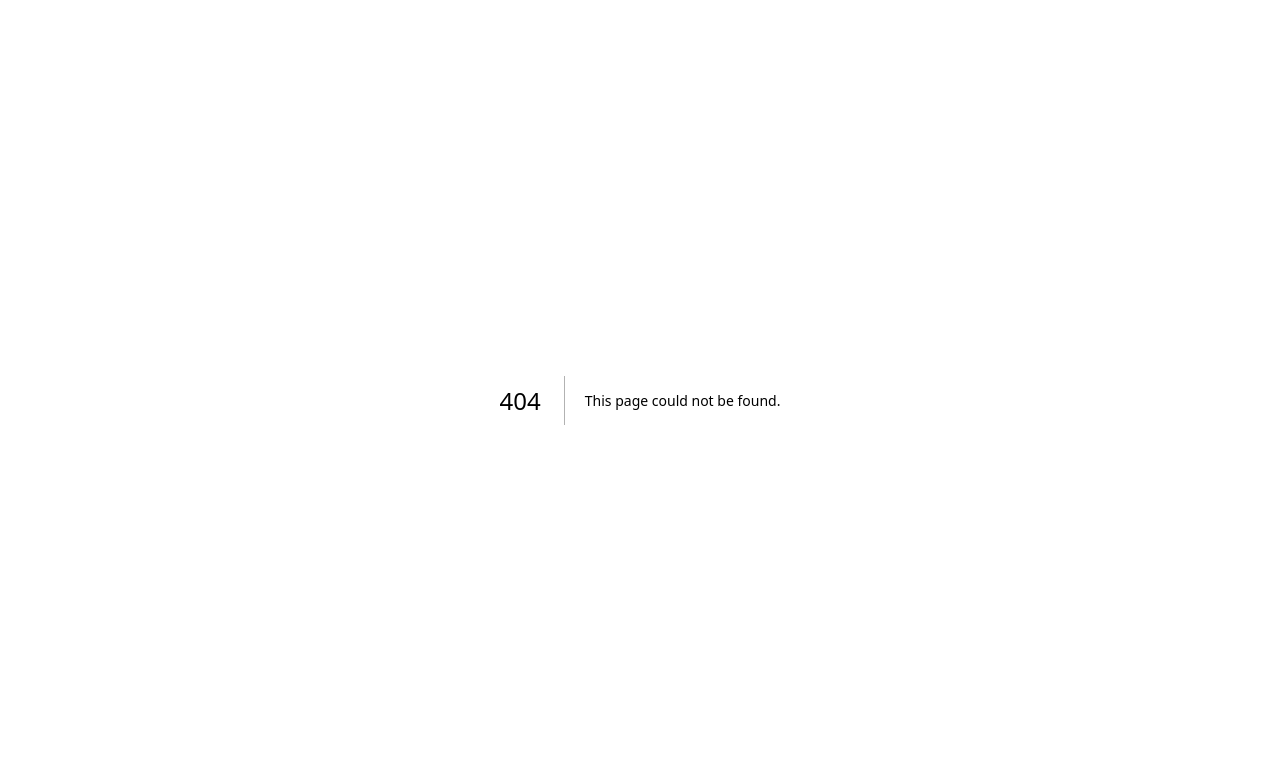
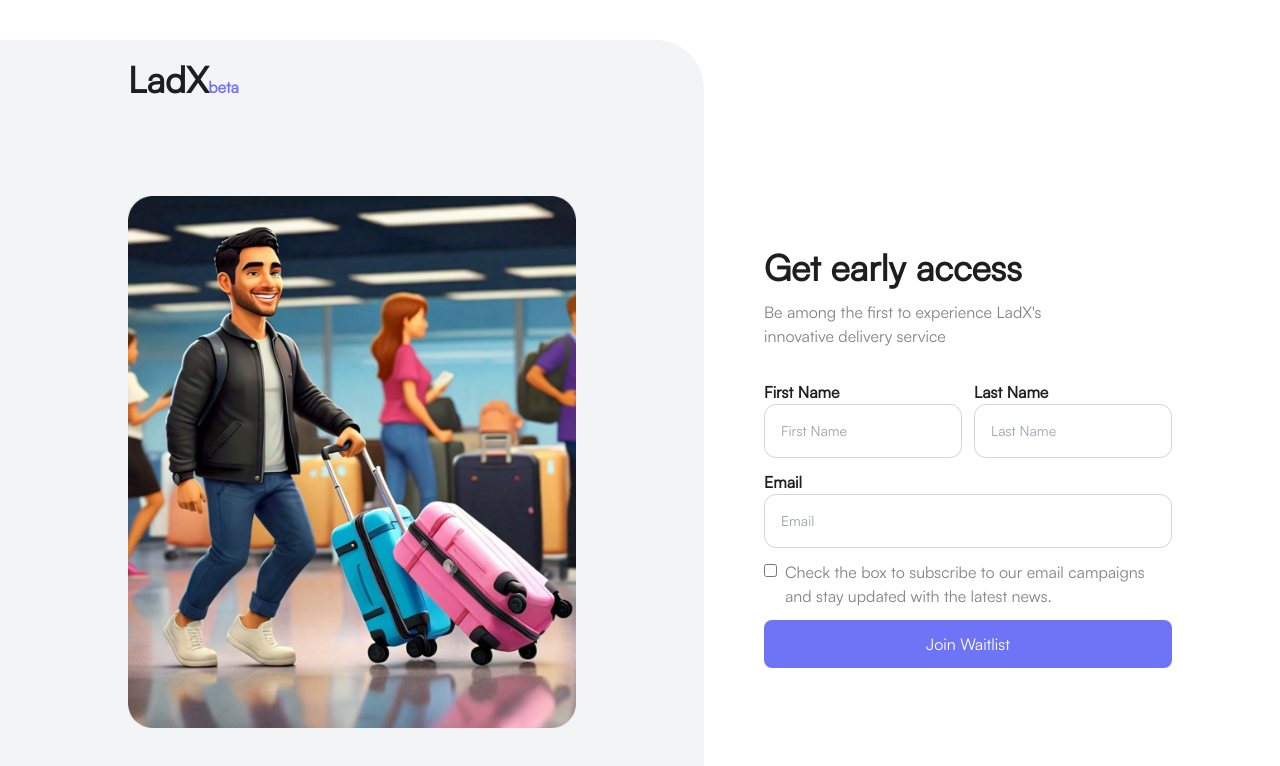
Before and after one commit to SolomonYakubu/ladx-client, a Next.js app: page /waitlist in a window 1280 px wide. Before the commit this address had no page. Shown: the top 766 px of the page. Built offline with nearby package versions, Linux system fonts and the light colour scheme; no server answers.

Commit message:
first commit

```diff
--- a/app/page.tsx
+++ b/app/page.tsx
@@ -7,6 +7,7 @@ import sendPackage from "../public/images/Send_package.png";
 import faqImg from "../public/images/faq.svg";
 import Accordion from "../components/Accordion";
 import Waitlist from "../components/waitlist";
+import Link from "next/link";
 export default function Home() {
   const [waitlist, setWaitlist] = useState<boolean>(false);
   const role = [
@@ -51,50 +52,45 @@ export default function Home() {
   });
   return (
     <main
-      className={`flex min-h-screen flex-col items-center justify-between `}
+      className={`flex min-h-screen flex-col items-center justify-between transition-all duration-500`}
     >
-      <div
-        className={`flex min-h-screen flex-col items-center justify-between transition-all duration-500 ${
-          waitlist && " max-h-screen overflow-hidden blur-sm"
-        }`}
-      >
-        <section className="flex flex-col items-center justify-center w-full gap-10 px-5 py-5 bg-primary md:px-10">
+      <section className="flex flex-col items-center justify-center w-full gap-10 px-5 md:px-24 py-5 bg-primary ">
         <div className="flex justify-between w-full">
           <h1 className="text-4xl font-bold text-textcolor1">
             LadX<span className="text-base text-white">coming soon</span>
           </h1>
-            <button
+          <Link
             className=" bg-secondary text-white p-2 px-7 rounded-lg"
-              onClick={() => setWaitlist(true)}
+            href="/waitlist"
           >
-              {" "}
             Early access
-            </button>
+          </Link>
         </div>
 
         <p className="text-3xl md:text-6xl md:w-1/2 text-center  text-white font-extrabold">
           Logistics strategy with a difference
         </p>
-          <button
+        <Link
+          href="/waitlist"
           className=" bg-secondary text-white p-2 px-7 rounded-lg"
           onClick={() => setWaitlist(true)}
         >
           {" "}
           Click to get early access
-          </button>
+        </Link>
         <Image src={hero} alt="Hero" className="md:w-3/4 rounded-3xl" />
       </section>
       <section className="flex flex-col items-center justify-center w-full gap-10 px-4 py-5 bg-gray-100">
         <p className="text-lg text-center md:w-1/2 text-textcolor1 ">
           At LadX, we make sending packages easy and affordable. By connecting
-            senders with travelers, we offer a seamless and eco-friendly
-            delivery solution.
+          senders with travelers, we offer a seamless and eco-friendly delivery
+          solution.
         </p>
         <div className="flex flex-col  justify-center items-center  w-full py-5 md:py-10">
           {role.map((item, index) => (
             <div
               key={index}
-                className=" md:w-3/4 overflow-hidden ga md:gap-20 flex flex-col md:flex-row md:even:flex-row-reverse  items-center justify-center md:justify-start p-3 py-5"
+              className=" md:w-3/4 overflow-hidden ga md:gap-20 flex flex-col md:flex-row md:even:flex-row-reverse  items-start justify-center md:justify-start p-3 py-5"
             >
               <Image src={item.image} alt={item.name} />
               <div className=" py-4 md:w-[55%]">
@@ -131,8 +127,6 @@ export default function Home() {
           © {new Date().getFullYear()} LadX. All rights reserved.
         </p>
       </footer>
-      </div>
-      <Waitlist waitlist={waitlist} setWaitlist={setWaitlist} />
     </main>
   );
 }
--- a/app/wait/page.tsx
+++ b/app/waitlist/page.tsx
@@ -1,5 +1,6 @@
 "use client";
 import React, { useState } from "react";
+import waitlistImg from "../../public/images/Sign_up.png";
 import Image from "next/image";
 import Link from "next/link";
 
@@ -10,12 +11,16 @@ const Waitlist = () => {
     firstName: "",
     lastName: "",
     email: "",
+    subscribe: false,
   });
   const [loading, setLoading] = useState(false);
 
   const handleChange = (e: React.ChangeEvent<HTMLInputElement>) => {
-    const { name, value } = e.target;
-    setFormData({ ...formData, [name]: value });
+    const { name, value, type, checked } = e.target;
+    setFormData({
+      ...formData,
+      [name]: type === "checkbox" ? checked : value,
+    });
   };
 
   const validateEmail = (email: string) => {
@@ -58,14 +63,27 @@ const Waitlist = () => {
   };
 
   return (
-    <div className="flex flex-col w-full py-10 px-5 h-screen bg-inherit justify-center items-center ">
+    <div className="flex flex-col md:flex-row w-full md:gap-10 py-10">
+      <h1 className="text-textcolor1 text-3xl font-bold md:hidden px-5">
+        LadX<span className="text-primary text-base">beta</span>
+      </h1>
+      <div className="hidden md:block bg-gray-100 rounded-r-[3rem] md:w-[55%] p-32 pt-5">
+        <h1 className="text-textcolor1 text-4xl pb-24 font-bold">
+          LadX<span className="text-primary text-base">beta</span>
+        </h1>
+        <Image src={waitlistImg} alt="Waitlist" />
+      </div>
       <form
         onSubmit={handleSubmit}
-        className="flex flex-col justify-center items-center text-textcolor1 gap-3 p-5 border bg-white bg-opacity-30 backdrop-blur border-gray-200 rounded-lg w-full md:w-[30%]"
+        className="flex flex-col justify-center items-center text-textcolor1 gap-3 p-5 w-full md:w-[35%]"
       >
-        <h1 className="text-left self-start font-bold py-5 md:text-4xl text-3xl text-textcolor1">
-          Join the Waitlist
+        <h1 className="text-left self-start font-bold pt-5 md:text-4xl text-3xl text-textcolor1">
+          Get early access
         </h1>
+        <p className=" text-textcolor2 pb-5 md:w-3/4 text-left md:self-start">
+          Be among the first to experience LadX&apos;s innovative delivery
+          service
+        </p>
         <div className="flex gap-3 w-full">
           <div className="w-full">
             <label htmlFor="firstName" className="font-bold">
@@ -110,6 +128,19 @@ const Waitlist = () => {
             required
           />
         </div>
+        <div className="w-full flex items-start gap-2 ">
+          <input
+            type="checkbox"
+            name="subscribe"
+            className="mt-1"
+            checked={formData.subscribe}
+            onChange={handleChange}
+          />
+          <label htmlFor="subscribe" className=" text-textcolor2 ">
+            Check the box to subscribe to our email campaigns and stay updated
+            with the latest news.
+          </label>
+        </div>
         <button
           type="submit"
           className={`bg-primary text-white w-full p-3 rounded-lg ${
--- a/components/Accordion.tsx
+++ b/components/Accordion.tsx
@@ -20,13 +20,13 @@ export default function FaqComponent(props: any) {
         </p>
         {(expanded && (
           <AiOutlineMinus
-            size={30}
-            className="text-secondary flex-auto m-2 border-textcolor1 border p-1 rounded-full "
+            size={25}
+            className="text-textcolor2 flex-auto  border-textcolor2 border w-7 h-7 p-1 rounded-full "
           />
         )) || (
           <AiOutlinePlus
-            size={30}
-            className="text-secondary flex-auto m-2 border-textcolor1 border p-1 rounded-full"
+            size={25}
+            className="text-textcolor2 flex-auto  border-textcolor2 border w-7 h-7 p-1 rounded-full"
           />
         )}
       </div>
--- a/components/waitlist.tsx
+++ b/components/waitlist.tsx
@@ -66,7 +66,7 @@ const Waitlist = ({
 
   return (
     <div
-      className={`flex flex-col w-full py-10 px-5 h-screen bg-inherit justify-center items-center fixed transition-all duration-500 ${
+      className={`flex flex-col w-full py-10 px-5 h-screen bg-inherit justify-center items-center absolute transition-all duration-500 ${
         (waitlist && "scale-100") || "scale-0"
       }  `}
     >
```
Lines whose indentation alone changed are shown as unchanged.
